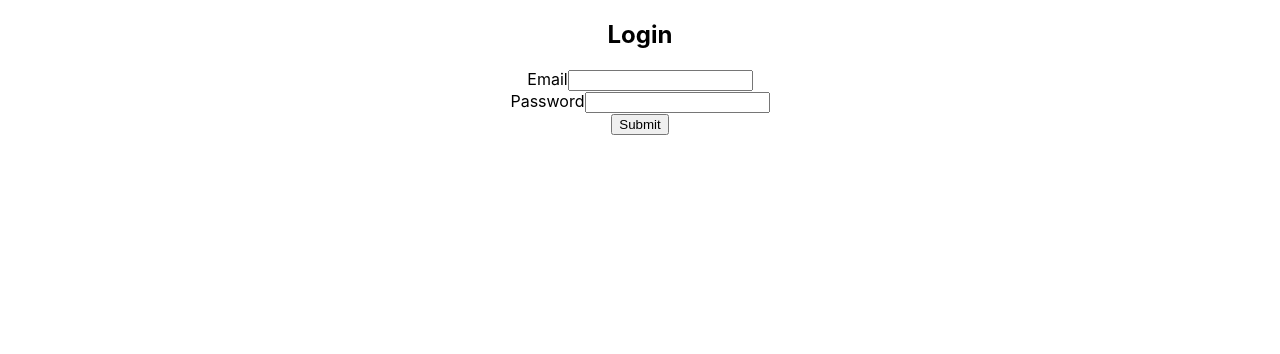
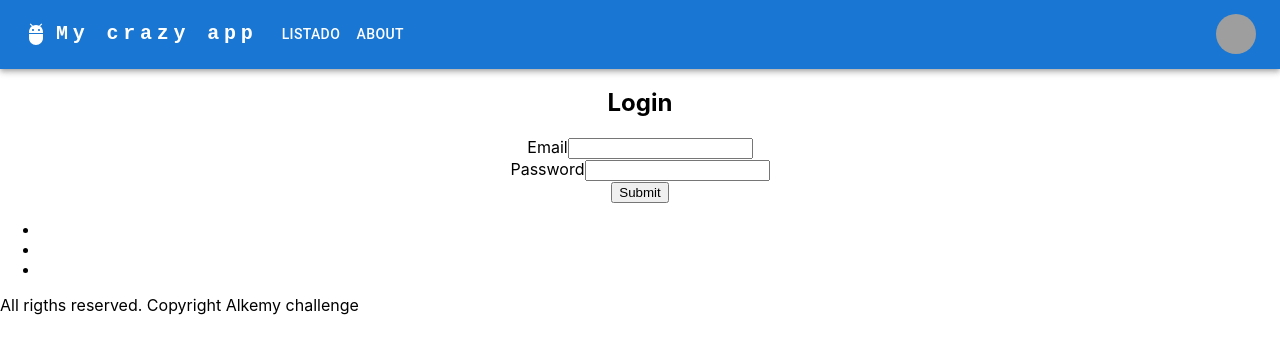
Before and after one commit to petermoyano/react-skill-up1, a React (Create React App) app: page / in a window 1280 px wide. Shown: the top 354 px of the page. Built offline with nearby package versions, Linux system fonts and the light colour scheme; grey boxes are pictures that could not be loaded.

Commit message:
Started with MUI and TMDB API

```diff
--- a/package.json
+++ b/package.json
@@ -5,6 +5,8 @@
   "dependencies": {
     "@emotion/react": "^11.9.0",
     "@emotion/styled": "^11.8.1",
+    "@material-ui/icons": "^4.11.3",
+    "@mui/icons-material": "^5.6.2",
     "@mui/material": "^5.7.0",
     "@sweetalert/with-react": "^0.1.1",
     "@testing-library/jest-dom": "^5.16.4",
--- a/src/App.js
+++ b/src/App.js
@@ -1,5 +1,7 @@
 import Login from './components/Login';
 import './App.css';
+import Header from './components/Header';
+import Footer from './components/Footer';
 
 
 function App() {
--- /dev/null
+++ b/src/components/Footer.js
@@ -0,0 +1,17 @@
+import React from "react";
+
+
+function Footer (){
+    return(<footer>
+        <nav>
+            <ul>
+                <li><a href="twitter.com" rel="noopener noreferrer">twitter</a></li>
+                <li><a href="twitter.com" rel="noopener noreferrer">FB</a></li>
+                <li><a href="twitter.com" rel="noopener noreferrer">IG</a></li>
+            </ul>
+            <p>All rigths reserved. Copyright Alkemy challenge</p>
+        </nav>
+    </footer>)
+}
+
+export default Footer;
--- /dev/null
+++ b/src/components/Header.js
@@ -0,0 +1,173 @@
+import * as React from 'react';
+import { Link } from "react-router-dom";
+// import for MUI
+import AppBar from '@mui/material/AppBar';
+import Box from '@mui/material/Box';
+import Toolbar from '@mui/material/Toolbar';
+import IconButton from '@mui/material/IconButton';
+import Typography from '@mui/material/Typography';
+import Menu from '@mui/material/Menu';
+import MenuIcon from '@mui/icons-material/Menu';
+import Container from '@mui/material/Container';
+import Avatar from '@mui/material/Avatar';
+import Button from '@mui/material/Button';
+import Tooltip from '@mui/material/Tooltip';
+import MenuItem from '@mui/material/MenuItem';
+import AdbIcon from '@mui/icons-material/Adb';
+
+//import custom css
+import '../css/Header.css';
+
+const pages = ['Listado', 'About'];
+const settings = ['My Profile', 'Logout'];
+
+const ResponsiveAppBar = () => {
+    const [anchorElNav, setAnchorElNav] = React.useState(null);
+    const [anchorElUser, setAnchorElUser] = React.useState(null);
+
+    const handleOpenNavMenu = (event) => {
+        setAnchorElNav(event.currentTarget);
+    };
+    const handleOpenUserMenu = (event) => {
+        setAnchorElUser(event.currentTarget);
+    };
+
+    const handleCloseNavMenu = () => {
+        setAnchorElNav(null);
+    };
+
+    const handleCloseUserMenu = () => {
+        setAnchorElUser(null);
+    };
+
+    return (
+        <AppBar position="static">
+            <Container maxWidth="xl">
+                <Toolbar disableGutters>
+                    <AdbIcon sx={{ display: { xs: 'none', md: 'flex' }, mr: 1 }} />
+                    <Typography
+                        variant="h6"
+                        noWrap
+                        component="a"
+                        href="/"
+                        sx={{
+                            mr: 2,
+                            display: { xs: 'none', md: 'flex' },
+                            fontFamily: 'monospace',
+                            fontWeight: 700,
+                            letterSpacing: '.3rem',
+                            color: 'inherit',
+                            textDecoration: 'none',
+                        }}
+                    >
+                        My crazy app
+                    </Typography>
+
+                    <Box sx={{ flexGrow: 1, display: { xs: 'flex', md: 'none' } }}>
+                        <IconButton
+                            size="large"
+                            aria-label="account of current user"
+                            aria-controls="menu-appbar"
+                            aria-haspopup="true"
+                            onClick={handleOpenNavMenu}
+                            color="inherit"
+                        >
+                            <MenuIcon />
+                        </IconButton>
+                        <Menu
+                            id="menu-appbar"
+                            anchorEl={anchorElNav}
+                            anchorOrigin={{
+                                vertical: 'bottom',
+                                horizontal: 'left',
+                            }}
+                            keepMounted
+                            transformOrigin={{
+                                vertical: 'top',
+                                horizontal: 'left',
+                            }}
+                            open={Boolean(anchorElNav)}
+                            onClose={handleCloseNavMenu}
+                            sx={{
+                                display: { xs: 'block', md: 'none' },
+                            }}
+                        >
+                            {pages.map((page) => (
+                                <MenuItem key={page} onClick={handleCloseNavMenu}>
+                                    <Typography textAlign="center">
+                                        <Link to={`/${page}`}>
+                                            {page}
+                                        </Link>
+                                    </Typography>
+                                </MenuItem>
+                            ))}
+                        </Menu>
+                    </Box>
+                    <AdbIcon sx={{ display: { xs: 'flex', md: 'none' }, mr: 1 }} />
+                    <Typography
+                        variant="h5"
+                        noWrap
+                        component="a"
+                        href=""
+                        sx={{
+                            mr: 2,
+                            display: { xs: 'flex', md: 'none' },
+                            flexGrow: 1,
+                            fontFamily: 'monospace',
+                            fontWeight: 700,
+                            letterSpacing: '.3rem',
+                            color: 'inherit',
+                            textDecoration: 'none',
+                        }}
+                    >
+                        LOGO
+                    </Typography>
+                    <Box sx={{ flexGrow: 1, display: { xs: 'none', md: 'flex' } }}>
+                        {pages.map((page) => (
+                            <Button
+                                key={page}
+                                onClick={handleCloseNavMenu}
+                                sx={{ my: 2, color: 'white', display: 'block' }}
+                            >
+                                <Link to={`/${page}`}>
+                                    {page}
+                                </Link>
+                            </Button>
+                        ))}
+                    </Box>
+
+                    <Box sx={{ flexGrow: 0 }}>
+                        <Tooltip title="Open settings">
+                            <IconButton onClick={handleOpenUserMenu} sx={{ p: 0 }}>
+                                <Avatar alt="Remy Sharp" src="/static/images/avatar/2.jpg" />
+                            </IconButton>
+                        </Tooltip>
+                        <Menu
+                            sx={{ mt: '45px' }}
+                            id="menu-appbar"
+                            anchorEl={anchorElUser}
+                            anchorOrigin={{
+                                vertical: 'top',
+                                horizontal: 'right',
+                            }}
+                            keepMounted
+                            transformOrigin={{
+                                vertical: 'top',
+                                horizontal: 'right',
+                            }}
+                            open={Boolean(anchorElUser)}
+                            onClose={handleCloseUserMenu}
+                        >
+                            {settings.map((setting) => (
+                                <MenuItem key={setting} onClick={handleCloseUserMenu}>
+                                    <Typography textAlign="center">{setting}</Typography>
+                                </MenuItem>
+                            ))}
+                        </Menu>
+                    </Box>
+                </Toolbar>
+            </Container>
+        </AppBar>
+    );
+};
+export default ResponsiveAppBar;
--- /dev/null
+++ b/src/components/Listado.js
@@ -0,0 +1,31 @@
+import axios from "axios";
+import { useEffect } from "react";
+import { Navigate } from "react-router-dom";
+
+const Listado = () => {
+    const API_KEY = "4245f97181b9770be8a62c794e0c582e"
+    const token = localStorage.getItem("Alkemytoken")
+    console.log(token);
+
+useEffect(()=> {
+    const ENDPOINT = `https://api.themoviedb.org/3/discover/movie?api_key=${API_KEY}&language=en-US&sort_by=popularity.desc&include_adult=false&include_video=false&page=1&with_watch_monetization_types=flatrate`;
+    async function fetchData(){
+    const response = await axios.get(ENDPOINT);
+    console.log(response.data)
+    }
+    fetchData();
+
+
+}, [])
+
+
+
+
+
+    return <>
+        {!token && <Navigate replace to="/" />}
+            <h2>Soy el componente listado</h2>
+        </>
+        }
+
+        export default Listado;
--- a/src/components/Login.js
+++ b/src/components/Login.js
@@ -1,8 +1,9 @@
-import React, { useState } from "react";
+import React from "react";
 import axios from "axios";
 import swal from "@sweetalert/with-react";
+import { useNavigate, Navigate } from "react-router-dom"
 function Login() {
-
+    const navigate = useNavigate()
     const URL = 'http://challenge-react.alkemy.org'
     const submitHandler = e => {
         e.preventDefault();
@@ -15,15 +16,23 @@
             );
             return;
         }
-        const token = axios
+        axios
             .post(URL, { email, password })
-            .then(res => console.log(res))
-        localStorage.setItem('Alkemytoken', token)
-        console.log(token)
+            .then(res => {
+                console.log(res.data);
+                localStorage.setItem('Alkemytoken', res.data.token);
 
+                swal(
+                    <h2>Exito!</h2>
+                );
+                navigate("/listado");
+            });
     }
 
-    return (<>
+    const token = localStorage.getItem("Alkemytoken");
+    return (
+    <>
+        {token && <Navigate to="/listado" /> }
             <h2>Login</h2>
             <form onSubmit={submitHandler}>
                 <label><span>Email</span>
--- /dev/null
+++ b/src/css/Header.css
@@ -0,0 +1,4 @@
+a{
+    text-decoration: none;
+    color: white;
+}
--- a/src/index.js
+++ b/src/index.js
@@ -3,15 +3,23 @@
 import { render } from "react-dom";
 import './index.css';
 import App from './App';
+import Listado from './components/Listado';
 import reportWebVitals from './reportWebVitals';
 import { BrowserRouter, Routes, Route } from 'react-router-dom';
+import Footer from './components/Footer';
+import ResponsiveAppBar from './components/Header';
 
 const rootElement = document.getElementById("root");
 render(
   <BrowserRouter>
+  <ResponsiveAppBar />
     <Routes>
       <Route path="/" element={<App />} />
     </Routes>
+    <Routes>
+      <Route path="/listado" element={<Listado />} />
+    </Routes>
+    <Footer />
   </BrowserRouter>, rootElement);
 
 // If you want to start measuring performance in your app, pass a function
```
Also changed, not shown: src/css/app.css (added), 1 other file (tests, documents, lock files or other folders). Lines whose indentation alone changed are shown as unchanged.
